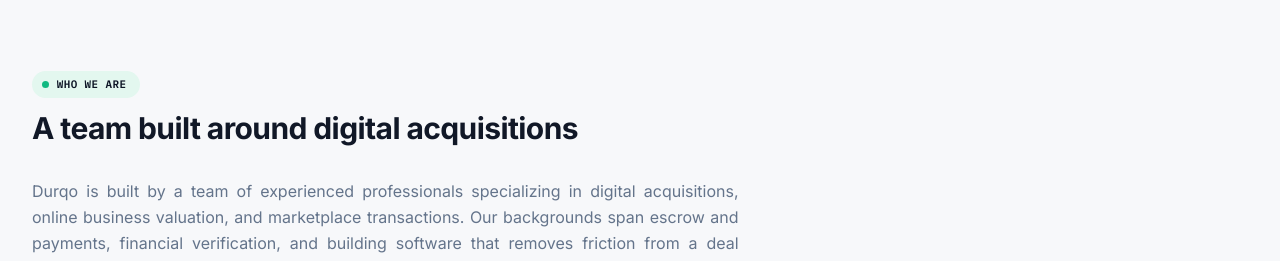
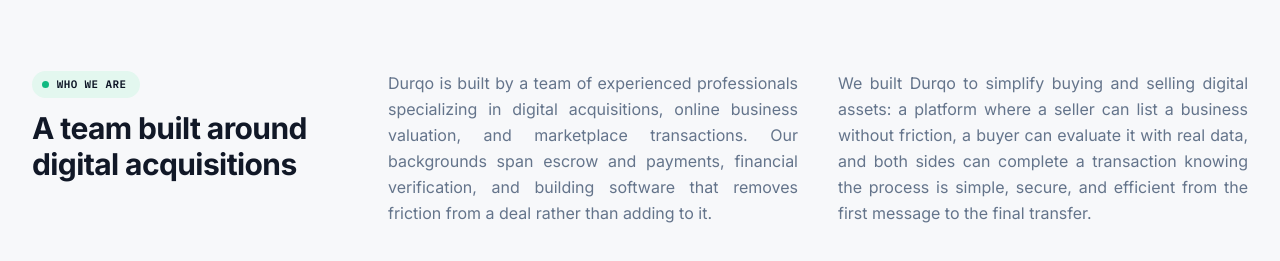
Before and after one commit to mdmanirmia/durqo-app, a Next.js app: page /about in a window 1280 px wide. Shown: the part 532-793 px from the top of the page. Built offline with nearby package versions, Linux system fonts and the light colour scheme; no server answers.

Commit message:
Redesign Who We Are section to remove empty right space

```diff
--- a/src/app/about/page.tsx
+++ b/src/app/about/page.tsx
@@ -79,20 +79,22 @@ export default function AboutPage() {
 
       <section className="border-b border-rule py-16 sm:py-20">
         <Container>
-          <SectionHeader eyebrow="Who we are" title="A team built around digital acquisitions" className="mb-8" />
-          <div className="max-w-[70ch] text-justify leading-relaxed text-ink-soft">
+          <div className="grid gap-8 md:grid-cols-[300px_1fr] md:gap-14">
+            <SectionHeader eyebrow="Who we are" title="A team built around digital acquisitions" />
+            <div className="grid gap-6 text-justify leading-relaxed text-ink-soft lg:grid-cols-2 lg:gap-10">
               <p>
                 Durqo is built by a team of experienced professionals specializing in digital acquisitions, online
                 business valuation, and marketplace transactions. Our backgrounds span escrow and payments,
-              financial verification, and building software that removes friction from a deal rather than adding
-              to it.
+                financial verification, and building software that removes friction from a deal rather than
+                adding to it.
               </p>
-            <p className="mt-3.5">
+              <p>
                 We built Durqo to simplify buying and selling digital assets: a platform where a seller can list a
                 business without friction, a buyer can evaluate it with real data, and both sides can complete a
                 transaction knowing the process is simple, secure, and efficient from the first message to the
                 final transfer.
               </p>
+            </div>
           </div>
         </Container>
       </section>
```
Lines whose indentation alone changed are shown as unchanged.
